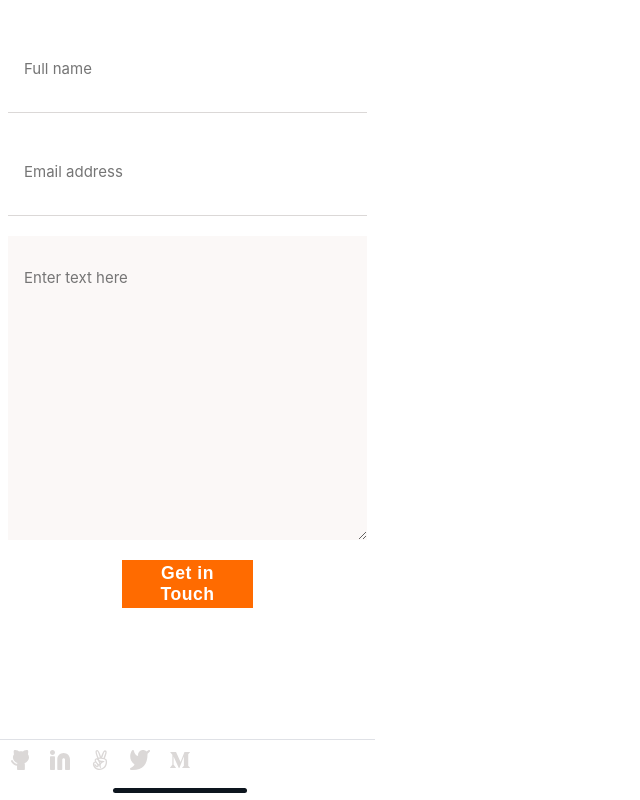
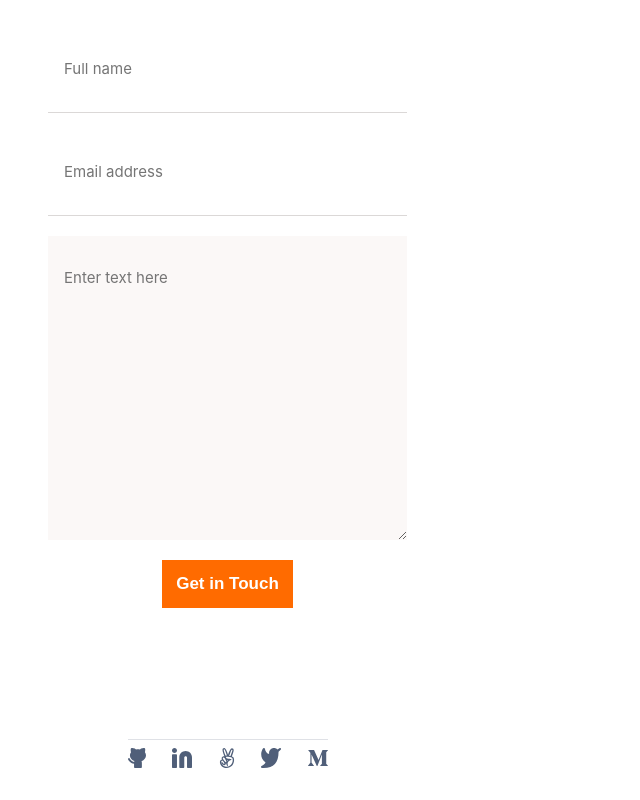
Before and after one commit to chigozie1803/portfolio-setup, a plain HTML site: page index.html in a window 1280 px wide. Shown: the part 6824-7624 px from the top of the page, without its empty margins (0-640 px from the left). Drawn offline with Linux system fonts and the light colour scheme.

Commit message:
Add style.css for the contact form

```diff
--- a/index.html
+++ b/index.html
@@ -226,9 +226,7 @@
                   </div>
                 </div>
               </section>
-
-        </div>
-        <section class="contact">
+        <section class="contact-form">
             <p class="paragraph1">I'm always interested in hearing about new projects, so if you'd like to chat please get
                 in touch.</p>
         <form action="https://formspree.io/f/mgeqroja" method="POST" class="form-container">
@@ -239,19 +237,20 @@
                 <input type="email" name="email" placeholder="Email address"  required>
             </label>
             <textarea name="message" id="message" cols="30" rows="10" placeholder="Enter text here" maxlength="500" required></textarea>
-        <button class="btn">Get in Touch</button>
+        <div class="button-form">
+            <button>Get in Touch</button>
+        </div>
         </form>
-    </section>
+
     <footer>
         <ul class="social-container">
-            <li class="social"><a href="#"><img src="./images/git.svg"></img></a></li>
-            <li class="social"><a href="#"><img src="./images/linkedin.svg" class="linkedin"></img></a></li>
-            <li class="social"><a href="#"><img src="./images/v.svg"></img></a></li>
-            <li class="social"><a href="#"><img src="./images/twitter.svg"></img></a></li>
-            <li class="social"><a href="#"><img src="./images/M.svg"></img></a></li>
-
+            <li class="social"><a href=""><img src="./images/github-new.svg"></img></a></li>
+            <li class="social"><a href=""><img src="./images/Group.svg"></img></a></li>
+            <li class="social"><a href=""><img src="./images/peace-new.svg"></img></a></li>
+            <li class="social"><a href=""><img src="./images/twitter-new.svg"></img></a></li>
+            <li class="social"><a href=""><img src="./images/M-new.svg"></img></a></li>
         </ul>
-       <div class="bottom"></div>
     </footer>
+</section>
 </body>
 </html>
--- a/style.css
+++ b/style.css
@@ -540,7 +540,7 @@ h3.feature {
   padding-left: 30%;
 }
 
-.contact {
+.contact-form {
   background: #fff;
   display: flex;
   flex-direction: column;
@@ -603,7 +603,7 @@ input {
   margin: 0 24px 73px;
 }
 
-.contact .btn {
+.button-form button {
   display: flex;
   flex-direction: row;
   align-items: center;
@@ -612,10 +612,21 @@ input {
   gap: 10px;
   width: 131px;
   height: 48px;
+  font-family: 'Poppins', sans-serif;
+  font-style: normal;
+  font-weight: 700;
+  font-size: 17px;
+  line-height: 24px;
+  cursor: pointer;
+  color: white;
+}
 
-  /* Theme 3 / Primary 1 */
+.button-form button:enabled {
+  background:  #ff6b00;
+}
 
-  background: #ff6b00;
+.button-form button:hover {
+  background: lightsalmon;
 }
 
 footer {
@@ -624,27 +635,16 @@ footer {
   border-top: 1px solid #dfe1e6;
 }
 
-footer ul.social-container {
+footer .social-container {
   display: flex;
-  flex-wrap: wrap;
   list-style-type: none;
-  justify-content: center;
+  justify-content: space-between;
   flex-direction: row;
   align-items: center;
   height: 40px;
+  color: #505F79;
 }
 
-footer ul.social-container li.social {
-  color: #505f79;
+.social-container .social img {
+  color: #505F79;
 }
-
-footer div.bottom {
-  display: flex;
-  align-items: center;
-  justify-items: center;
-  width: 134px;
-  height: 5px;
-  margin: 2% 30%;
-  background: #0d151e;
-  border-radius: 10px;
-}
```
Also changed, not shown: images/Group.svg (added), images/M-new.svg (added), images/github-new.svg (added), images/peace-new - Copy.svg (added), images/peace-new.svg (added), images/twitter-new.svg (added).
